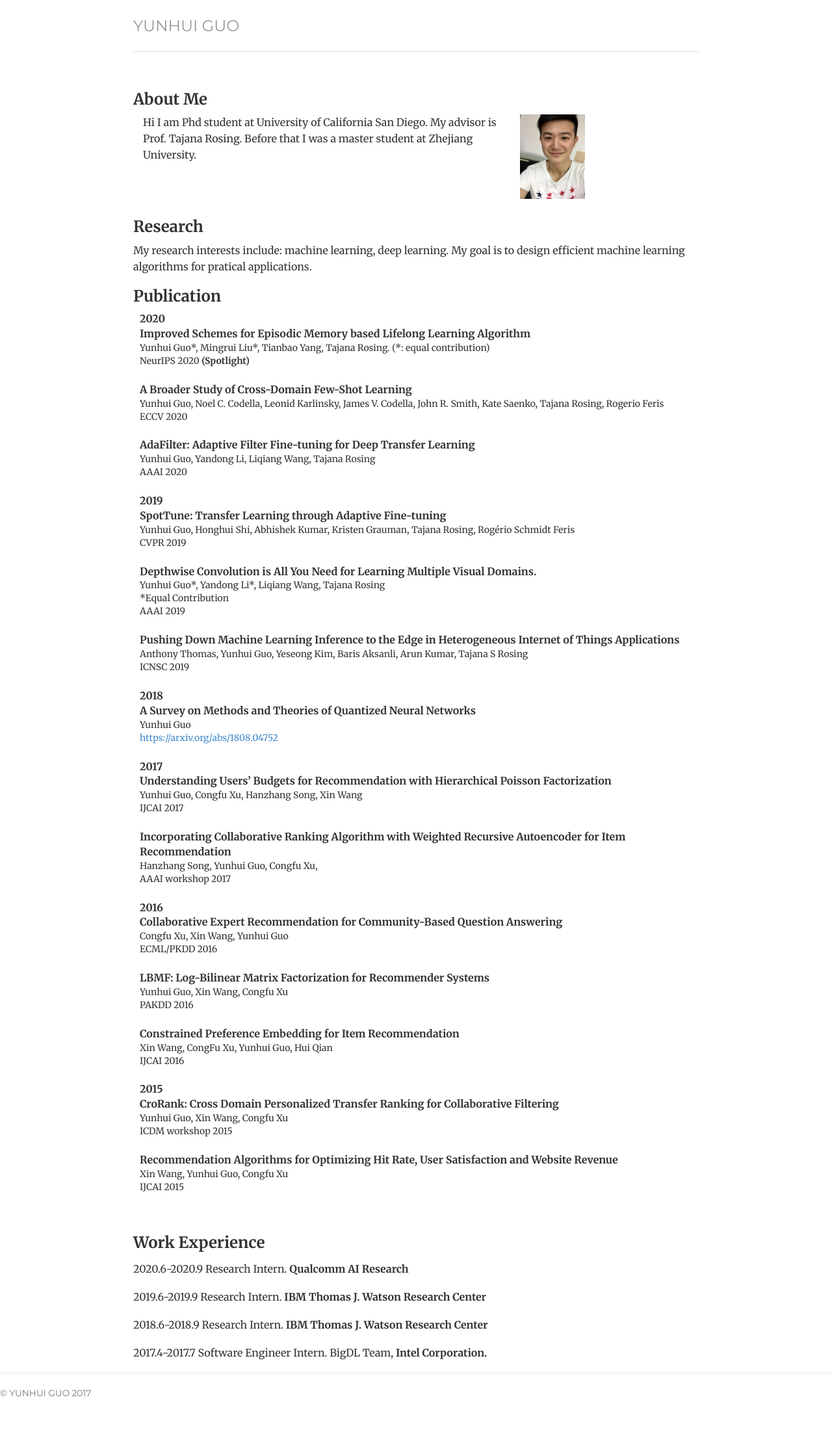
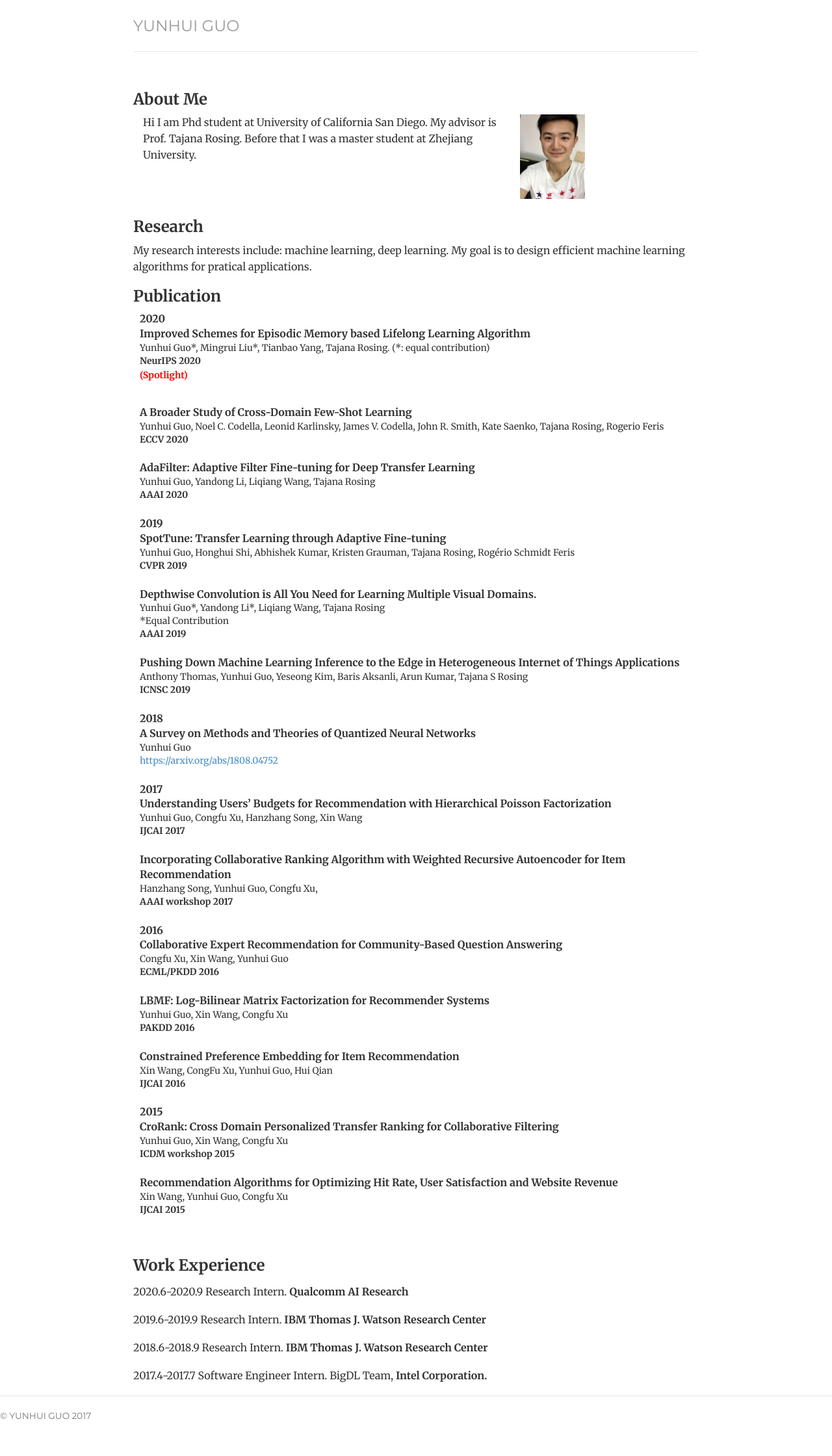
Before and after one commit to yunhuiguo/yunhuiguo.github.io, a Jekyll site: the page built from index.html, in a window 1280 px wide. Shown: the whole page at 65% size. Built offline with Jekyll 4.4.1, drawn with Linux system fonts in a browser that asks for light colours; before the commit the page ends 2205 px from its top, so only the background shows below that.

Commit message:
Update index.html

```diff
--- a/index.html
+++ b/index.html
@@ -12,6 +12,8 @@ description: Yunhui Guo
 	<h3>About Me</h3>
 	<div itemscope itemtype="http://data-vocabulary.org/Person" class="col-sm-8">
 	<p>Hi I am Phd student at University of California San Diego. My advisor is Prof. Tajana Rosing. Before that I was a master student at Zhejiang University. </p>
+
+
 	</div>
 
 
@@ -28,35 +30,35 @@ description: Yunhui Guo
 
 	<div class="paper"><strong>Improved Schemes for Episodic Memory based Lifelong Learning Algorithm</strong></div>
 <div class="author">Yunhui Guo*, Mingrui Liu*, Tianbao Yang, Tajana Rosing. (*: equal contribution)</div>
-<div class="venue">NeurIPS 2020 <strong>(Spotlight)</strong></div>
+<div class="venue"><strong>NeurIPS 2020</strong> <p style="color:red"><strong>(Spotlight)</strong></p></div>
 <br>
 
 
 	<div class="paper"><strong>A Broader Study of Cross-Domain Few-Shot Learning</strong></div>
 <div class="author">Yunhui Guo, Noel C. Codella, Leonid Karlinsky, James V. Codella, John R. Smith, Kate Saenko, Tajana Rosing, Rogerio Feris</div>
-<div class="venue">ECCV 2020</div>
+<div class="venue"><strong>ECCV 2020</strong></div>
 <br>
 
  <div class="paper"><strong>AdaFilter: Adaptive Filter Fine-tuning for Deep Transfer Learning</strong></div>
 <div class="author">Yunhui Guo, Yandong Li, Liqiang Wang, Tajana Rosing</div>
-<div class="venue">AAAI 2020</div>
+<div class="venue"><strong>AAAI 2020</strong></div>
 <br>
 
 <div class="year"><strong>2019</strong></div>
 <div class="paper"><strong>SpotTune: Transfer Learning through Adaptive Fine-tuning </strong></div>
 <div class="author">Yunhui Guo, Honghui Shi, Abhishek Kumar, Kristen Grauman, Tajana Rosing, Rogério Schmidt Feris</div>
-<div class="venue">CVPR 2019</div>
+<div class="venue"><strong>CVPR 2019</strong></div>
 <br>
 
  <div class="paper"><strong>Depthwise Convolution is All You Need for Learning Multiple Visual Domains. </strong></div>
 <div class="author">Yunhui Guo*, Yandong Li*, Liqiang Wang, Tajana Rosing</div>
  <div class="author">*Equal Contribution</div>
-<div class="venue">AAAI 2019</div>
+<div class="venue"><strong>AAAI 2019</strong></div>
 <br>
 
 <div class="paper"><strong>Pushing Down Machine Learning Inference to the Edge in Heterogeneous Internet of Things Applications</strong></div>
 <div class="author">Anthony Thomas, Yunhui Guo, Yeseong Kim, Baris Aksanli, Arun Kumar, Tajana S Rosing</div>
-<div class="venue">ICNSC 2019</div>
+<div class="venue"><strong>ICNSC 2019</strong></div>
 <br>
 
 <div class="year"><strong>2018</strong></div>
@@ -68,36 +70,36 @@ description: Yunhui Guo
 <div class="year"><strong>2017</strong></div>
 <div class="paper"><strong>Understanding Users’ Budgets for Recommendation with Hierarchical Poisson Factorization</strong></div>
 <div class="author">Yunhui Guo, Congfu Xu, Hanzhang Song, Xin Wang</div>
-<div class="venue">IJCAI 2017</div>
+<div class="venue"><strong>IJCAI 2017</strong></div>
 <br>
 
 <div class="paper"><strong>Incorporating Collaborative Ranking Algorithm with Weighted Recursive Autoencoder for Item Recommendation</strong></div>
 <div class="author">Hanzhang Song, Yunhui Guo, Congfu Xu,</div>
-<div class="venue">AAAI workshop 2017</div>
+<div class="venue"><strong>AAAI workshop 2017</strong></div>
 <br>
 
 <div class="year"><strong>2016</strong></div>
 <div class="paper"><strong>Collaborative Expert Recommendation for Community-Based Question Answering</strong></div>
 <div class="author">Congfu Xu, Xin Wang, Yunhui Guo</div>
-<div class="venue">ECML/PKDD 2016</div>
+<div class="venue"><strong>ECML/PKDD 2016</strong></div>
 <br>
 <div class="paper"><strong>LBMF: Log-Bilinear Matrix Factorization for Recommender Systems</strong></div>
 <div class="author">Yunhui Guo, Xin Wang, Congfu Xu</div>
-<div class="venue">PAKDD 2016</div>
+<div class="venue"><strong>PAKDD 2016</strong></div>
 <br>
 <div class="paper"><strong>Constrained Preference Embedding for Item Recommendation</strong></div>
 <div class="author">Xin Wang, CongFu Xu, Yunhui Guo, Hui Qian</div>
-<div class="venue">IJCAI 2016</div>
+<div class="venue"><strong>IJCAI 2016</strong></div>
 <br>
 
 <div class="year"><strong>2015</strong></div>
 <div class="paper"><strong>CroRank: Cross Domain Personalized Transfer Ranking for Collaborative Filtering</strong></div>
 <div class="author">Yunhui Guo, Xin Wang, Congfu Xu</div>
-<div class="venue">ICDM workshop 2015</div>
+<div class="venue"><strong>ICDM workshop 2015</strong></div>
 <br>
 <div class="paper"><strong>Recommendation Algorithms for Optimizing Hit Rate, User Satisfaction and Website Revenue</strong></div>
 <div class="author">Xin Wang, Yunhui Guo, Congfu Xu</div>
-<div class="venue">IJCAI 2015</div>
+<div class="venue"><strong>IJCAI 2015</strong></div>
 <br>
 </div>
 
```
